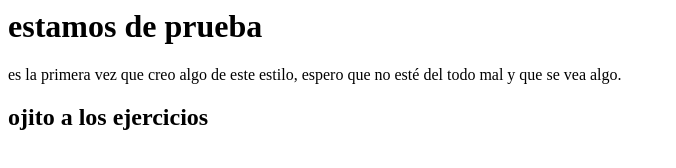
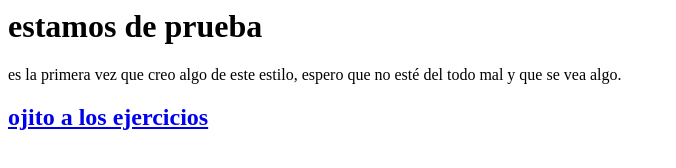
Before and after one commit to Judith89/Judith89.github.io, a plain HTML site: page Index.html in a window 1280 px wide. Shown: the whole page, without its empty margins (0-676 px from the left). Drawn offline with Linux system fonts and the light colour scheme.

Commit message:
Update Index.html

```diff
--- a/Index.html
+++ b/Index.html
@@ -5,6 +5,6 @@
 <body>
 <h1>estamos de prueba</h1>
 <p>es la primera vez que creo algo de este estilo, espero que no esté del todo mal y que se vea algo.
-  <h2>ojito a los ejercicios<a
+  <h2><a href=https://github.com/Judith89/ejercicios/wiki>ojito a los ejercicios</a></h2>
 </body>
 </html>
```
